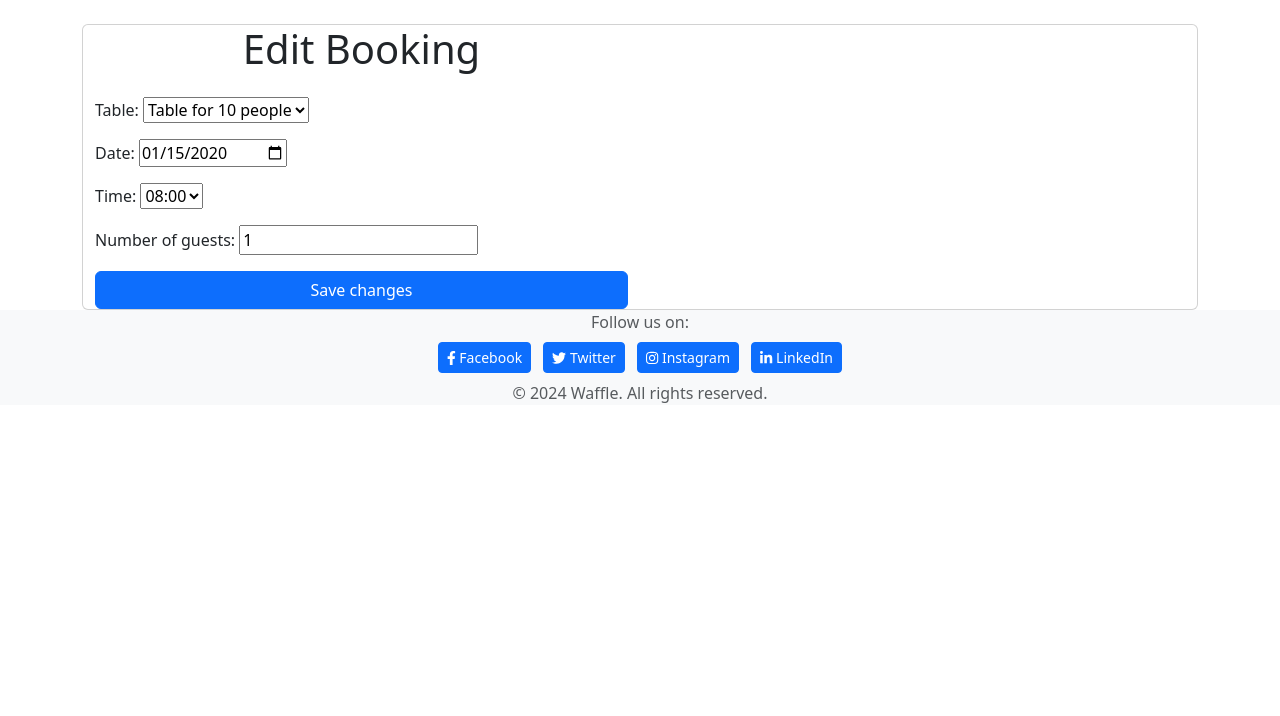
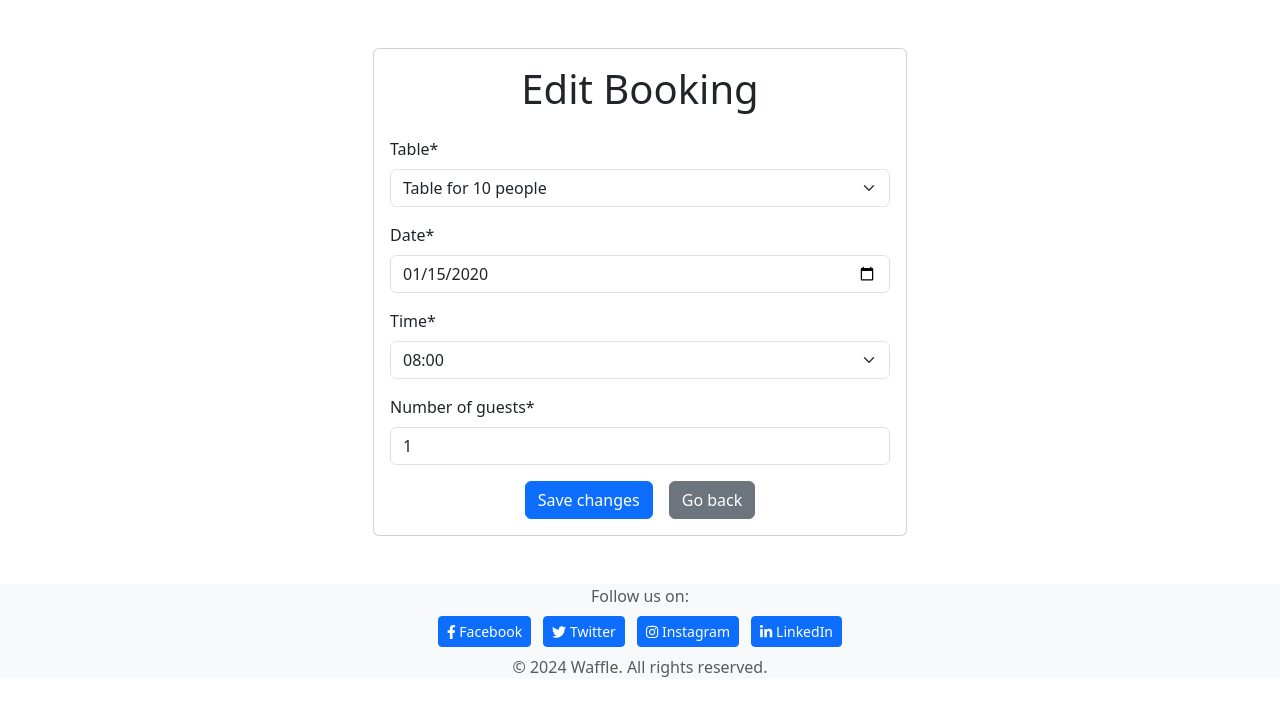
Before and after one commit to OscarBackman92/WafflerestPP4oscar, a Django app: page /bookings/edit_booking/1/ in a window 1280 px wide. Shown: the part 56-772 px from the top of the page. Run offline with Django 5.2, Linux system fonts and the light colour scheme; a user stored in the database is signed in; data comes from the database, SQL or seed files in the repository; tables that the repository leaves empty hold one stand-in row (values such as "Sample post").

Commit message:
update templates

```diff
--- a/bookings/templates/bookings/delete_booking.html
+++ b/bookings/templates/bookings/delete_booking.html
@@ -13,7 +13,7 @@
                         {% csrf_token %}
                         <div class="d-flex justify-content-center gap-3">
                             <button type="submit" class="btn btn-danger">Delete</button>
-                            <a href="{% url 'booking_detail' booking_id=booking.id %}" class="btn btn-secondary">Cancel</a>
+                            <a href="{% url 'my_bookings' %}" class="btn btn-secondary">Go back</a>
                         </div>
                     </form>
                 </div>
--- a/bookings/templates/bookings/edit_booking.html
+++ b/bookings/templates/bookings/edit_booking.html
@@ -1,22 +1,29 @@
 {% extends 'base.html' %}
 {% load static %}
 
+{% block title %}Edit Booking{% endblock %}
+
 {% block content %}
-<div class="container">
-    <div class="row justify-content-center card">
+<div class="container my-5">
+    <div class="row justify-content-center">
         <div class="col-md-6">
+            <div class="card">
+                <div class="card-body">
                     <h1 class="text-center mb-4">Edit Booking</h1>
 
                     <form method="post">
                         {% csrf_token %}
                         <div class="mb-3">
-                    {{ form.as_p }}
+                            {{ form|crispy }}
                         </div>
-                <div class="d-grid gap-2">
+                        <div class="d-flex justify-content-center gap-3">
                             <button type="submit" class="btn btn-primary">Save changes</button>
+                            <a href="{% url 'my_bookings' %}" class="btn btn-secondary">Go back</a>
                         </div>
                     </form>
                 </div>
             </div>
         </div>
+    </div>
+</div>
 {% endblock %}
```
Also changed, not shown: bookings/templates/bookings/make_booking.html (+0 -16 lines), 1 other file. Lines whose indentation alone changed are shown as unchanged.
